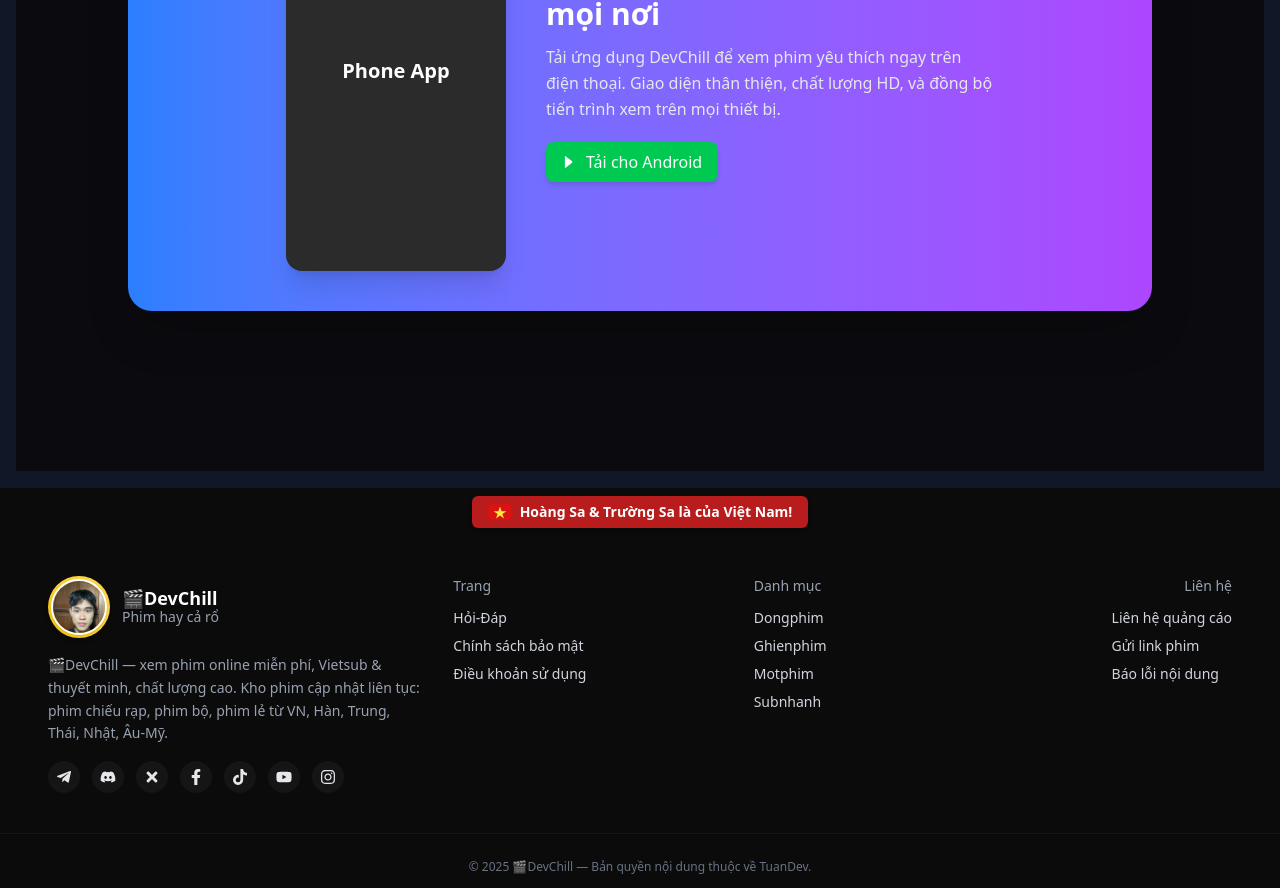
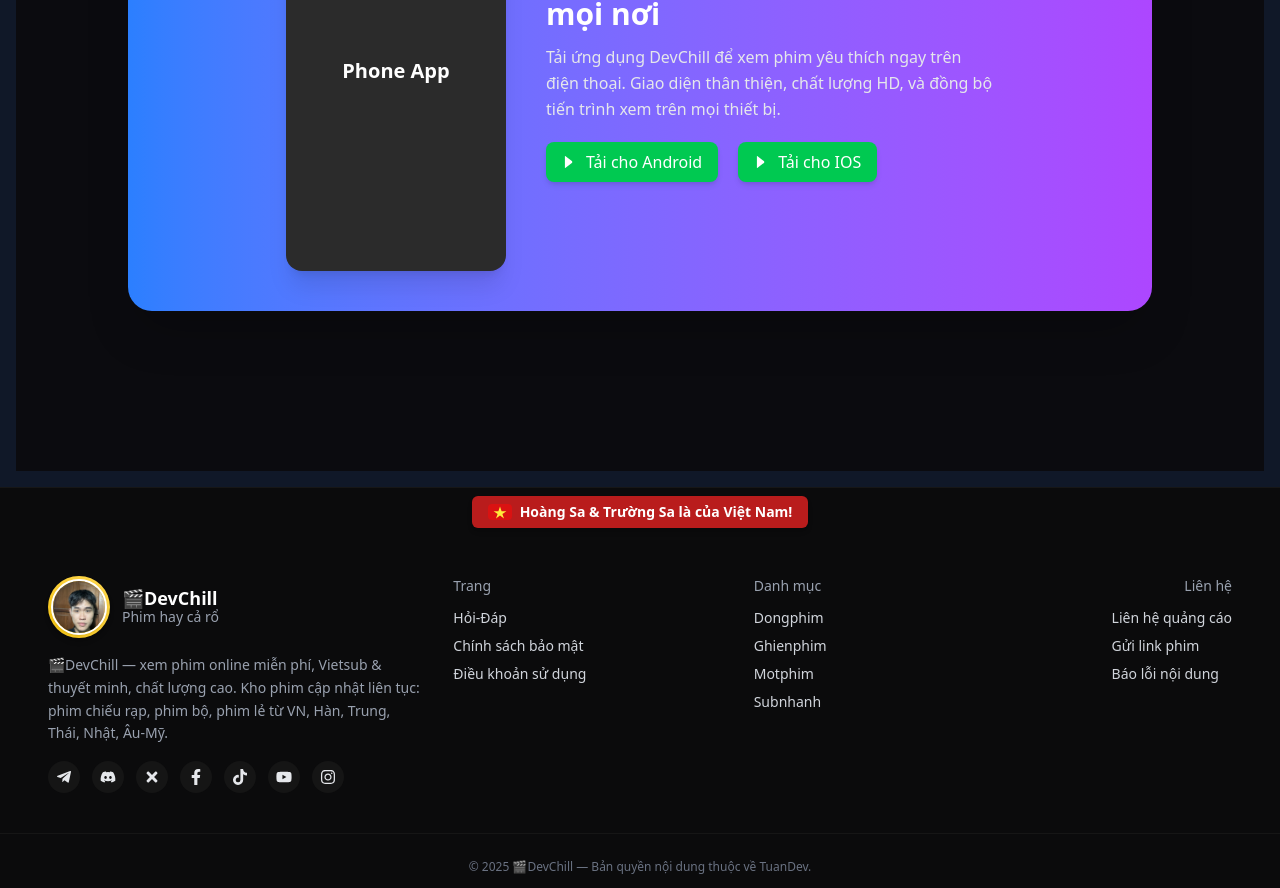
Before and after one commit to TuanPham180704/Movie_FrontEnd_V2, a React (Vite) app: page / in a window 1280 px wide. Shown: the part 1549-2437 px from the top of the page. Built offline with nearby package versions, Linux system fonts and the light colour scheme; no server answers.

Commit message:
Setup Project Structure

```diff
--- a/src/components/ChatBot.jsx
+++ b/src/components/ChatBot.jsx
@@ -8,6 +8,7 @@
   const [messages, setMessages] = useState([]);
   const [isTyping, setIsTyping] = useState(false);
   const chatEndRef = useRef(null);
+
   useEffect(() => {
     chatEndRef.current?.scrollIntoView({ behavior: "smooth" });
   }, [messages, isTyping]);
@@ -17,7 +18,6 @@
     const userMsg = { from: "user", text: input };
     setMessages((prev) => [...prev, userMsg]);
     setInput("");
-
     setIsTyping(true);
 
     try {
@@ -27,7 +27,6 @@
         body: JSON.stringify({ message: input }),
       });
       const data = await res.json();
-
       setIsTyping(false);
       const aiMsg = { from: "ai", text: data.response };
       setMessages((prev) => [...prev, aiMsg]);
@@ -44,7 +43,7 @@
     <>
       <motion.div
         onClick={() => setOpen(!open)}
-        className="fixed bottom-6 right-6 bg-white shadow-xl rounded-full p-4 cursor-pointer z-50"
+        className="fixed bottom-5 right-5 bg-white shadow-xl rounded-full p-4 cursor-pointer z-50"
         animate={{
           y: [0, -5, 0],
           scale: [1, 1.05, 1],
@@ -73,17 +72,21 @@
             animate={{ opacity: 1, y: 0, scale: 1 }}
             exit={{ opacity: 0, y: 40, scale: 0.9 }}
             transition={{ duration: 0.3, ease: "easeOut" }}
-            className="fixed bottom-24 right-6 w-[360px] h-[480px] flex flex-col rounded-2xl shadow-2xl bg-white overflow-hidden border border-gray-200 z-50"
+            className="
+              fixed bottom-24 right-6 w-[360px] h-[480px]
+              sm:w-[360px] sm:h-[480px]
+              xs:w-[300px] xs:h-[420px]
+              max-[480px]:w-[95%] max-[480px]:h-[70vh] max-[480px]:right-2 max-[480px]:bottom-20
+              flex flex-col rounded-2xl shadow-2xl bg-white overflow-hidden border border-gray-200 z-50
+            "
           >
             <div className="flex justify-between items-center bg-blue-600 text-white px-4 py-2">
-              <span className="font-semibold text-base">🤖DevChill AI</span>
+              <span className="font-semibold text-base">🤖 DevChill AI</span>
               <FaTimes
                 className="cursor-pointer hover:text-gray-200"
                 onClick={() => setOpen(false)}
               />
             </div>
-
-            {/* Messages */}
             <div className="flex-1 p-3 space-y-2 overflow-y-auto bg-gray-50">
               <AnimatePresence>
                 {messages.map((m, idx) => (
@@ -132,8 +135,6 @@
               </AnimatePresence>
               <div ref={chatEndRef}></div>
             </div>
-
-            {/* Input */}
             <div className="flex border-t border-gray-300 bg-white p-2">
               <input
                 className="flex-1 px-3 py-2 text-sm border border-gray-300 rounded-l-lg focus:outline-none focus:border-blue-500 text-black placeholder-gray-500"
--- a/src/components/DevChillApp.jsx
+++ b/src/components/DevChillApp.jsx
@@ -16,7 +16,8 @@
             Giao diện thân thiện, chất lượng HD, và đồng bộ tiến trình xem trên
             mọi thiết bị.
           </p>
-          <button className="flex items-center gap-2 bg-green-500 hover:bg-green-600 text-white px-4 py-2 rounded-lg font-medium shadow-md transition">
+          <div className="flex gap-5">
+            <button className="flex items-center gap-2 bg-green-500 hover:bg-green-600 text-white px-4 py-2 rounded-lg font-medium shadow-md transition">
             <svg
               xmlns="http://www.w3.org/2000/svg"
               className="w-4 h-4"
@@ -27,6 +28,18 @@
             </svg>
             Tải cho Android
           </button>
+          <button className="flex items-center gap-2 bg-green-500 hover:bg-green-600 text-white px-4 py-2 rounded-lg font-medium shadow-md transition">
+            <svg
+              xmlns="http://www.w3.org/2000/svg"
+              className="w-4 h-4"
+              viewBox="0 0 512 512"
+              fill="currentColor"
+            >
+              <path d="M325.3 234.3 104.7 63.5c-4.8-3.8-11.7-.4-11.7 5.7v374.7c0 6.1 6.9 9.5 11.7 5.7l220.6-170.8c3.8-2.9 3.8-8.5 0-11.4z" />
+            </svg>
+            Tải cho IOS
+          </button>
+          </div>
         </div>
       </div>
     </div>
--- a/src/pages/Admin/AdminLayout.jsx
+++ b/src/layouts/AdminLayout.jsx
@@ -1,10 +1,10 @@
 import { Outlet } from "react-router-dom";
-import Sidebar from "../../components/Admin/Sidebar";
+import Sidebar from "../components/Admin/Sidebar";
 
 export default function AdminLayout() {
   return (
     <div className="flex min-h-screen bg-gray-50 text-gray-900">
-     <Sidebar />
+      <Sidebar />
       <main className="flex-1 overflow-y-auto p-6">
         <Outlet />
       </main>
--- a/src/routes/AppRouter.jsx
+++ b/src/routes/AppRouter.jsx
@@ -14,7 +14,7 @@
 import ForgotPassword from "../components/Client/ForgotPassword";
 import ResetPassword from "../components/Client/ResetPassword";
 
-import AdminLayout from "../pages/Admin/AdminLayout";
+import AdminLayout from "../layouts/AdminLayout";
 import Dashboard from "../pages/Admin/Dashboard";
 
 export default function AppRouter() {
```
